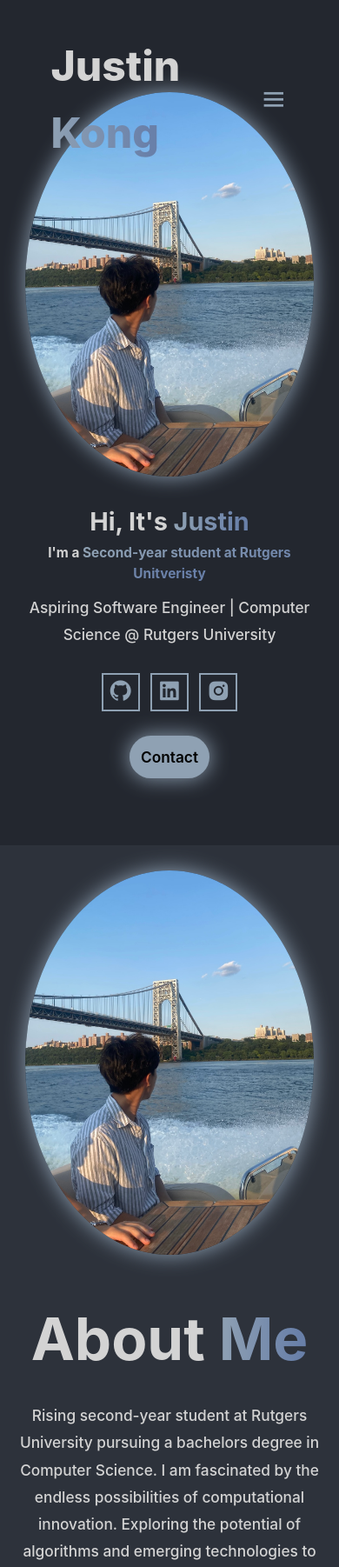
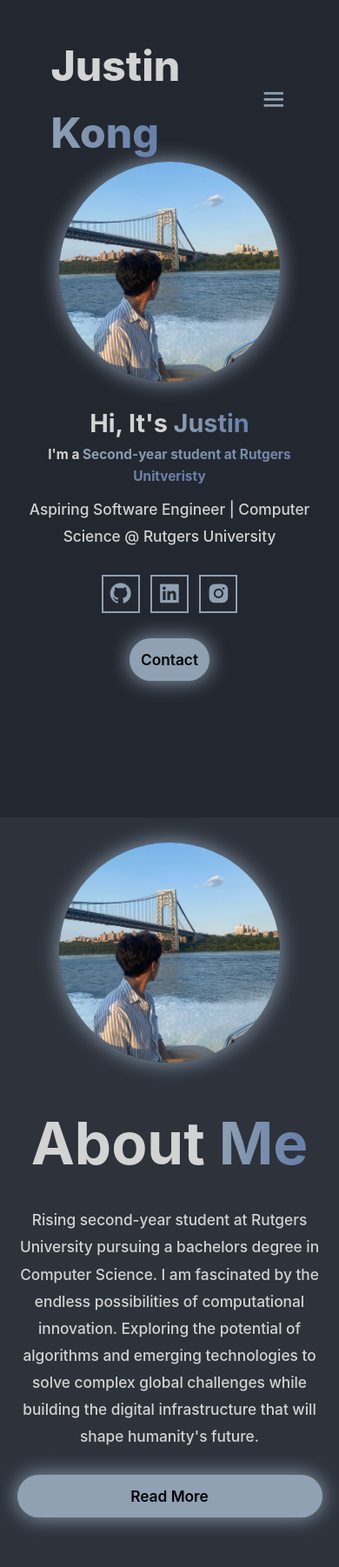
Before and after one commit to JustinK33/Personal-Porfolio, a Flask app: page / in a window 390 px wide. Shown: the top 1802 px of the page at 87% size. Run offline with Flask 3, Linux system fonts and the light colour scheme.

Commit message:
Update responsive.css

```diff
--- a/static/responsive.css
+++ b/static/responsive.css
@@ -37,7 +37,7 @@
     text-align: center;
   }
   .home-content{ align-items: center; }
-  .home-img img{ width: min(85vw, 420px); height: auto; }
+  .home-img img{ width: min(65vw, 260px); height: auto; aspect-ratio: 1 / 1; object-fit: cover; border-radius: 50%; display: block; }
   .home-content h1{ font-size: clamp(2rem, 8vw, 3rem); }
   .home-content h3{ font-size: clamp(1.1rem, 5.5vw, 1.6rem); }
 }
@@ -49,7 +49,7 @@
     gap: 2rem; padding: 3rem 5%;
     text-align: center;
   }
-  .about-img img{ width: min(85vw, 420px); height: auto; }
+  .about-img img{ width: min(65vw, 260px); height: auto; aspect-ratio: 1 / 1; object-fit: cover; border-radius: 50%; display: block; }
 }
 
 /* Projects grid: 1 col on phone, 2 on small tablets */
```
